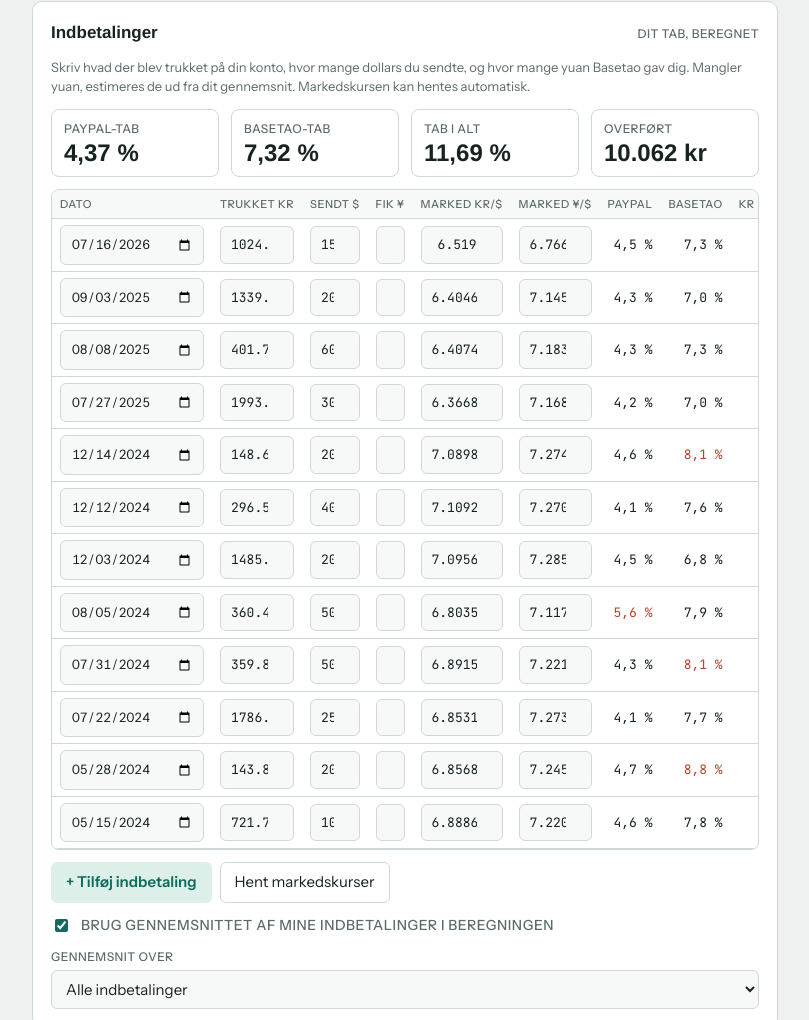
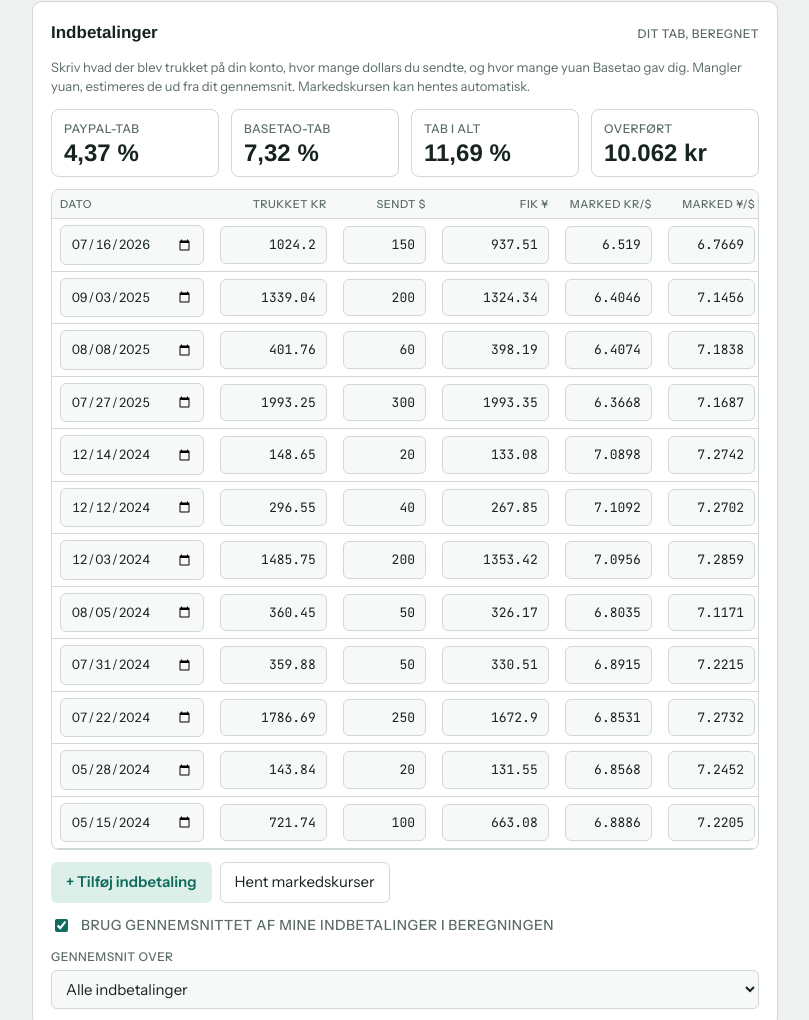
Before and after one commit to ALangeland/Taobao_Unchained, a plain HTML site: page index.html in a window 1280 px wide. Shown: the part 1702-2722 px from the top of the page, without its empty margins (48-857 px from the left). Drawn offline with Linux system fonts and the light colour scheme; a web font is replaced by a local one.

Commit message:
Bredere felter i indbetalingstabellen
Felterne for kroner, yuan og kurser var for smalle til store beløb.

Co-Authored-By: Claude Opus 5.5 <noreply@anthropic.com>
Claude-Session: https://claude.ai/code/session_016FuE2hn9uZJJ5narvS7k2K

```diff
--- a/index.html
+++ b/index.html
@@ -88,12 +88,17 @@ code{font-family:var(--f-mono);font-size:12px;background:var(--field);border:1px
 .cheap{font-size:10px;letter-spacing:.06em;text-transform:uppercase;color:var(--accent);border:1px solid var(--accent);border-radius:4px;padding:0 5px;margin-left:6px}
 /* log */
 .tablewrap{overflow-x:auto;border:1px solid var(--line);border-radius:8px}
-table{border-collapse:collapse;width:100%;min-width:760px;font-size:13px;font-variant-numeric:tabular-nums}
+table{border-collapse:collapse;width:100%;min-width:980px;font-size:13px;font-variant-numeric:tabular-nums}
 th,td{padding:6px 8px;border-bottom:1px solid var(--line);text-align:right;white-space:nowrap}
 th{font-size:11px;letter-spacing:.05em;text-transform:uppercase;color:var(--muted);font-weight:500;background:var(--field);position:sticky;top:0}
 th:first-child,td:first-child{text-align:left}
-td input{padding:4px 6px;font-size:13px;width:100%;min-width:70px}
-td input[type=date]{min-width:130px}
+td input{padding:4px 6px;font-size:13px;width:100%;min-width:72px}
+td input[type=number]{-moz-appearance:textfield;appearance:textfield}
+td input[type=number]::-webkit-inner-spin-button,td input[type=number]::-webkit-outer-spin-button{-webkit-appearance:none;margin:0}
+td input[data-k=date]{min-width:140px}
+td input[data-k=dkk],td input[data-k=cny]{min-width:104px}
+td input[data-k=usd]{min-width:80px}
+td input[data-k=ud],td input[data-k=uc]{min-width:84px}
 td.out{font-family:var(--f-mono)}
 td.bad{color:var(--stamp)}
 td.est{color:var(--muted);font-style:italic}
```
